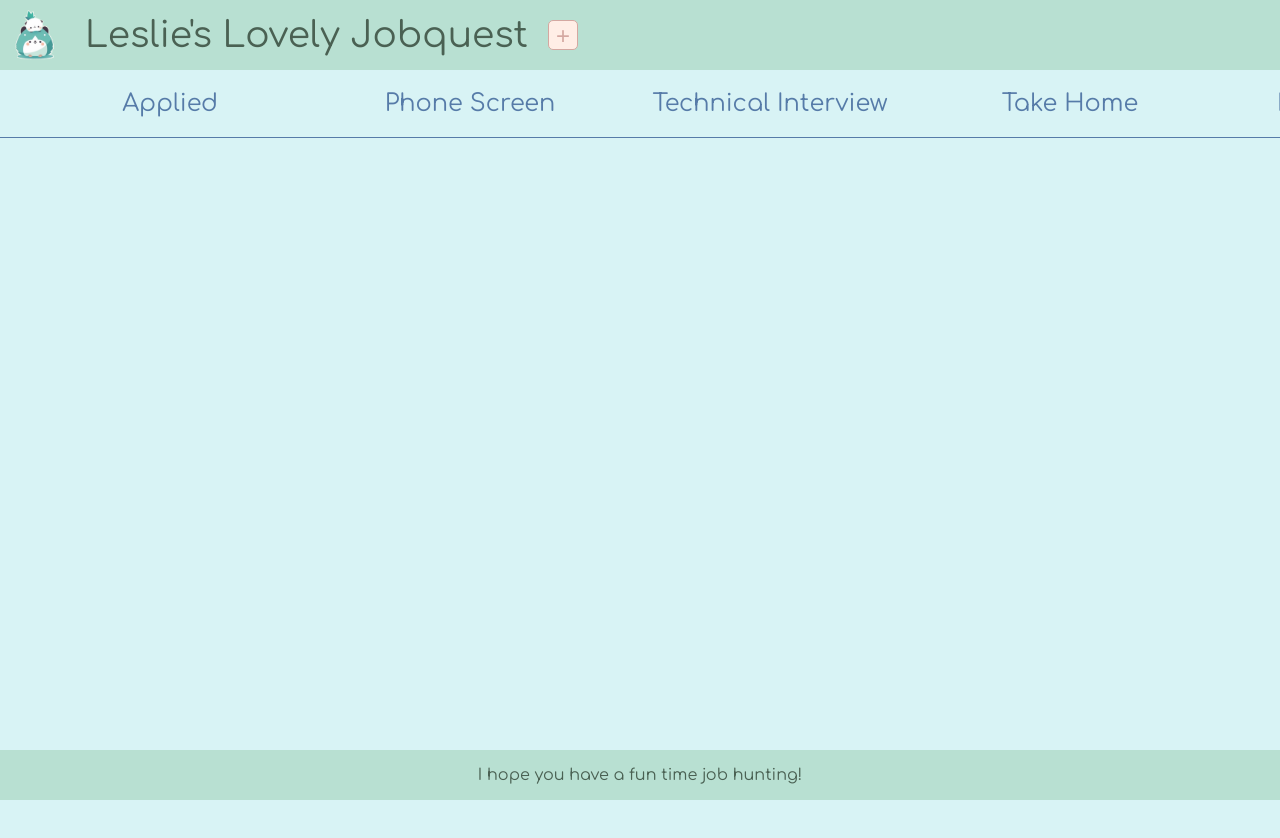
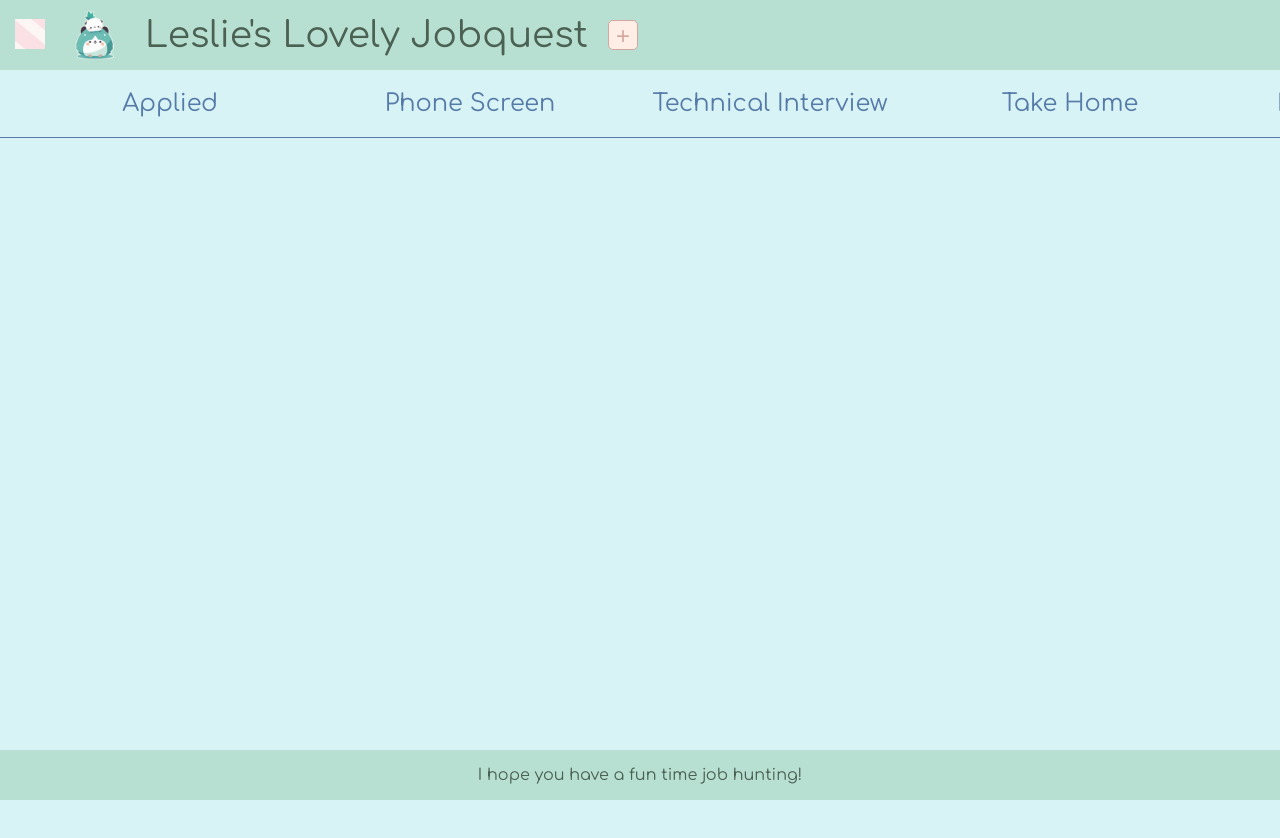
Before and after one commit to lraganit-star/job-app-tracker-react, a React (Vite) app: page / in a window 1280 px wide. Shown: the top 838 px of the page. Built offline with nearby package versions, Linux system fonts and the light colour scheme.

Commit message:
small layout changes

```diff
--- a/src/App.css
+++ b/src/App.css
@@ -23,7 +23,6 @@ div, input, textarea {
 
   cursor: grab;
 }
-
 
 input {
   margin-left: auto;
@@ -150,7 +149,7 @@ label{
   flex: 0 0 300px;
 }
 
-button {
+#addCard {
   height: 30px;
   width: 30px;
   margin-left: 20px;
@@ -176,19 +175,21 @@ button {
 }
 
 #deletecard {
+  color: #d4a8a1;
+  cursor: pointer;
   margin-left: auto;
   height: 17px;
   width: 17px;
   background-color: white;
   border: none;
   padding: 0px;
-
   font-size: 17px;
 
   display: flex;
   justify-content: center;
   align-items: center;
 }
+
 .input_container {
   position:relative;
   display: inline-block;
@@ -213,7 +214,7 @@ button {
 }
 
 .content.applied {
-  padding-left: 30px;
+  padding-left: 15px;
 }
 
 #footer {
@@ -248,3 +249,17 @@ button {
   width: 50px;
   padding: 5px;
 }
+
+#dropDownContainer {
+  border:none;
+  background-color: transparent;
+
+  padding: 15px;
+}
+
+#mainDropDown {
+  height: 30px;
+  width: 30px;
+
+  cursor:pointer;
+}
--- a/src/App.jsx
+++ b/src/App.jsx
@@ -48,6 +48,9 @@ export default function Page() {
       <div id="headers">
         <div id="mainHeader">
           <div id="mainHeaderContent">
+            <button id="dropDownContainer">
+              <img id="mainDropDown" src="/dropdown_midjourney.png"></img>
+            </button>
             {/* <div id="dropDown">
               <ul>
                 <li className="dropDownElement">Applied</li>
@@ -62,7 +65,7 @@ export default function Page() {
             <img id="mainHeaderIcon" src="/mascot.png"></img>
             <div id="mainHeaderTitle">
               Leslie's Lovely Jobquest
-              <button onClick={handleClick} id="add_card">
+              <button id="addCard" onClick={handleClick}>
                 +
               </button>
             </div>
@@ -305,7 +308,6 @@ function BuildForm({
     tooltip.style.opacity = 0;
   };
 
-  if (formid == "notes") {
   return (
     <>
       <div className="form_layout">
@@ -316,6 +318,7 @@ function BuildForm({
           onMouseLeave={handleMouseLeave}
         >
           <label key={formid}>
+            {formid === "notes" ? (
               <textarea
                 type={type}
                 className="form"
@@ -325,29 +328,7 @@ function BuildForm({
                 placeholder={placeholder}
                 onChange={onChange}
               />
-            </label>
-            <span
-              className="tooltip"
-              onMouseEnter={handleMouseEnter}
-              onMouseLeave={handleMouseLeave}
-            >
-              {placeholder}
-            </span>
-          </div>
-        </div>
-      </>
-    );
-  } else {
-    return (
-      <>
-        <div className="form_layout">
-          <img className="icons" src={imgSrc} alt={name}></img>
-          <div
-            className="input_container"
-            onMouseEnter={handleMouseEnter}
-            onMouseLeave={handleMouseLeave}
-          >
-            <label key={formid}>
+            ) : (
               <input
                 type={type}
                 className="form"
@@ -357,6 +338,7 @@ function BuildForm({
                 placeholder={placeholder}
                 onChange={onChange}
               />
+            )}
           </label>
           <span
             className="tooltip"
@@ -370,4 +352,3 @@ function BuildForm({
     </>
   );
 }
-}
```
Also changed, not shown: dropdown_midjourney.png (added). Lines whose indentation alone changed are shown as unchanged.
